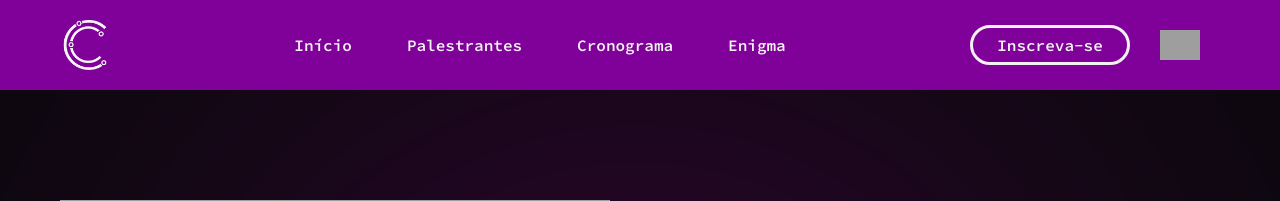
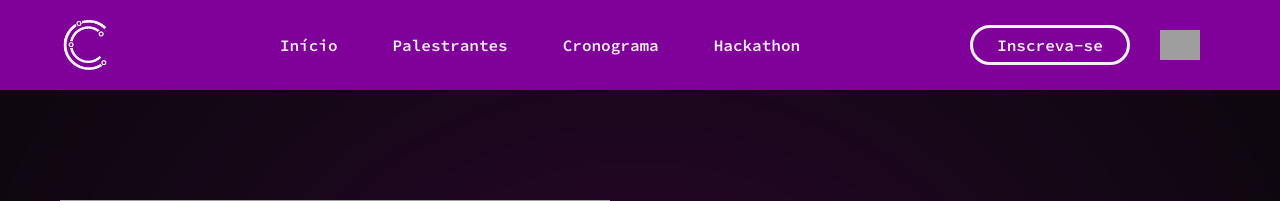
Before and after one commit to JoaoG250/AracompWeb, a Django app: page / in a window 1280 px wide. Shown: the top 201 px of the page. Run offline with Django 3.2, Linux system fonts and the light colour scheme; data that the repository does not hold is empty; some libraries are stand-ins or nearby versions; grey boxes are pictures that could not be loaded.

Commit message:
Adicionado Hackathon

```diff
--- a/aracomp/templates/base.html
+++ b/aracomp/templates/base.html
@@ -44,7 +44,7 @@
                                 <a class="navbar-brand" href="{% url 'cronograma' %}">Cronograma</a>
                             </li>
                             <li class="container-fluid">
-                                <a class="navbar-brand" href="{% url 'enigmas' %}">Enigma</a>
+                                <a class="navbar-brand" href="https://forms.gle/g6wwgvb6cR8vgQtY8" target="_blank">Hackathon</a>
                             </li>
                         </ul>
                     </nav>
```
